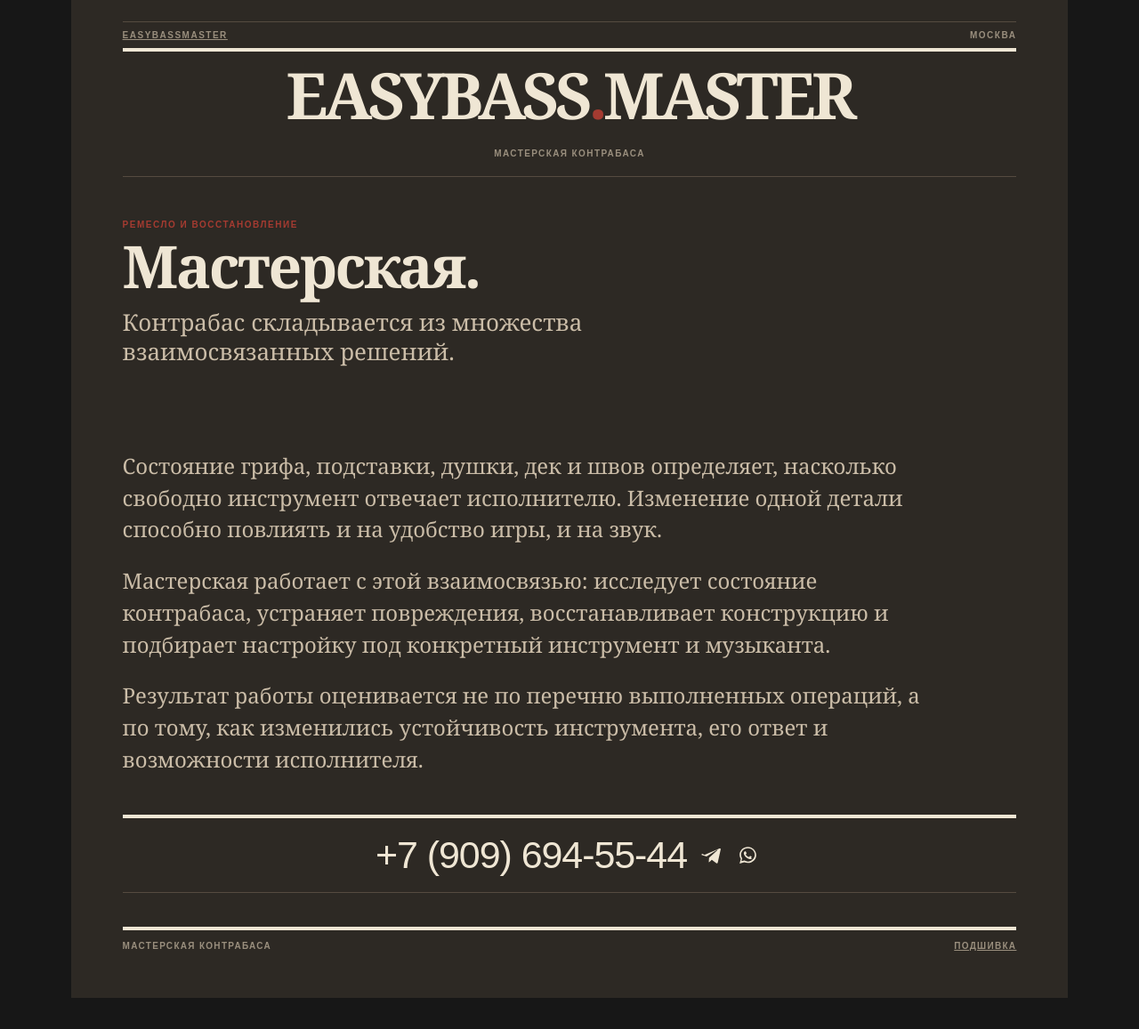
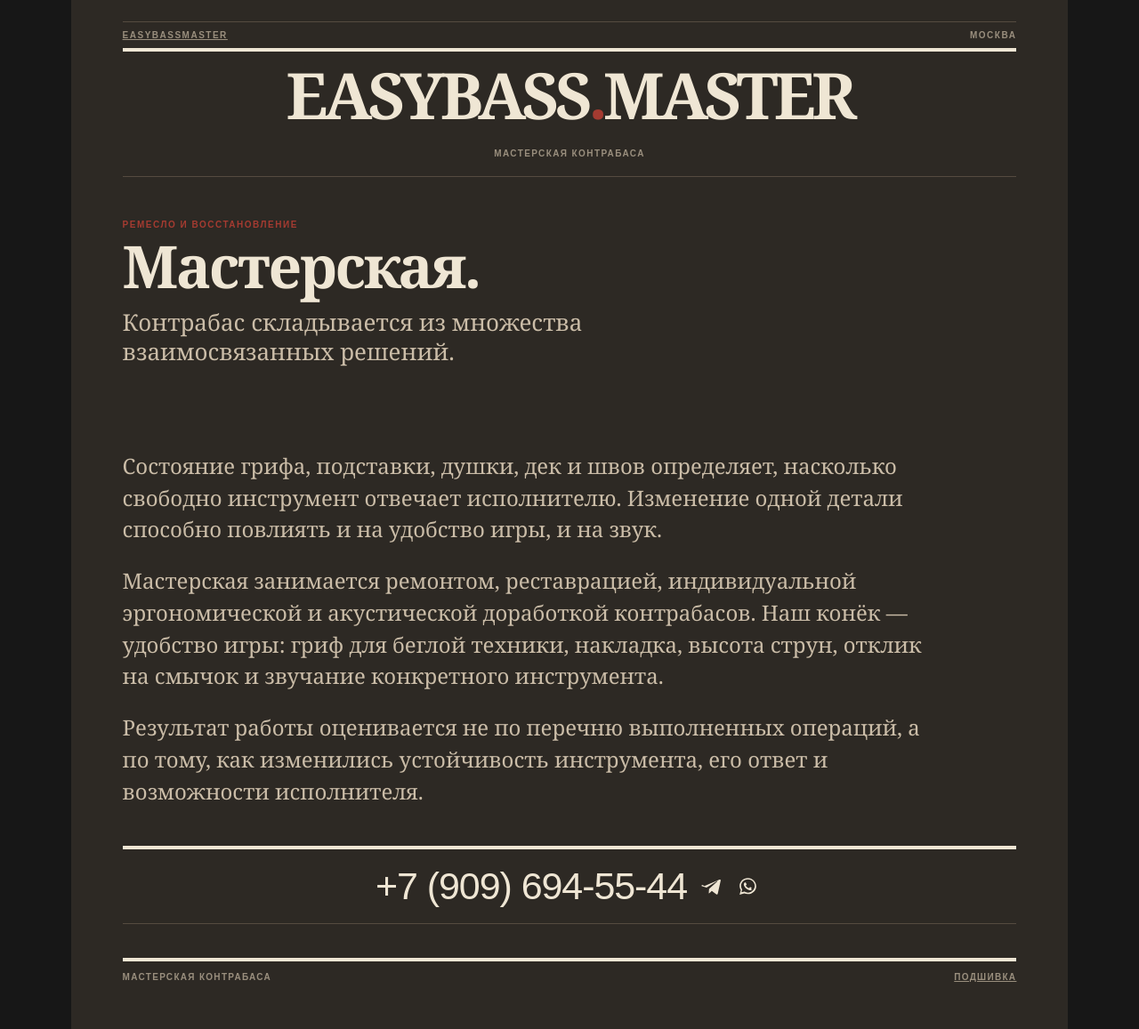
Before and after one commit to OntosLive/EasyBass.Master, a Jekyll site: the page workshop/index.html, which Jekyll copies as it is, in a window 1280 px wide. Shown: the whole page at 89% size. Built offline with Jekyll 4.4.1, drawn with Linux system fonts in a browser that asks for light colours; before the commit the page ends 1122 px from its top, so only the background shows below that.

Commit message:
Clarify real buying, rental, restoration and individual setup routes in institutional page

```diff
--- a/workshop/index.html
+++ b/workshop/index.html
@@ -1,4 +1,4 @@
-<!doctype html><html lang="ru"><head><meta charset="utf-8"><meta name="viewport" content="width=device-width,initial-scale=1"><title>Мастерская · EasyBassMaster</title><meta name="description" content="Контрабас складывается из множества взаимосвязанных решений. Мастерская контрабаса, Москва."><link rel="stylesheet" href="../styles.css"></head><body class="new-master"><div class="rule"></div><div class="meta"><a href="../">EASYBASSMASTER</a><span>МОСКВА</span></div><header class="mast"><div class="mastline"><h1>EASYBASS<span>.</span>MASTER</h1><small>Мастерская контрабаса</small></div></header><main><section class="issue master-lead"><p class="issue-kicker">РЕМЕСЛО И ВОССТАНОВЛЕНИЕ</p><h2>Мастерская.</h2><p class="deck">Контрабас складывается из множества взаимосвязанных решений.</p></section><section class="master-text"><p>Состояние грифа, подставки, душки, дек и швов определяет, насколько свободно инструмент отвечает исполнителю. Изменение одной детали способно повлиять и на удобство игры, и на звук.</p><p>Мастерская работает с этой взаимосвязью: исследует состояние контрабаса, устраняет повреждения, восстанавливает конструкцию и подбирает настройку под конкретный инструмент и музыканта.</p><p>Результат работы оценивается не по перечню выполненных операций, а по тому, как изменились устойчивость инструмента, его ответ и возможности исполнителя.</p></section><section class="contact-block" aria-label="Контакт">
+<!doctype html><html lang="ru"><head><meta charset="utf-8"><meta name="viewport" content="width=device-width,initial-scale=1"><title>Мастерская · EasyBassMaster</title><meta name="description" content="Контрабас складывается из множества взаимосвязанных решений. Мастерская контрабаса, Москва."><link rel="stylesheet" href="../styles.css"></head><body class="new-master"><div class="rule"></div><div class="meta"><a href="../">EASYBASSMASTER</a><span>МОСКВА</span></div><header class="mast"><div class="mastline"><h1>EASYBASS<span>.</span>MASTER</h1><small>Мастерская контрабаса</small></div></header><main><section class="issue master-lead"><p class="issue-kicker">РЕМЕСЛО И ВОССТАНОВЛЕНИЕ</p><h2>Мастерская.</h2><p class="deck">Контрабас складывается из множества взаимосвязанных решений.</p></section><section class="master-text"><p>Состояние грифа, подставки, душки, дек и швов определяет, насколько свободно инструмент отвечает исполнителю. Изменение одной детали способно повлиять и на удобство игры, и на звук.</p><p>Мастерская занимается ремонтом, реставрацией, индивидуальной эргономической и акустической доработкой контрабасов. Наш конёк — удобство игры: гриф для беглой техники, накладка, высота струн, отклик на смычок и звучание конкретного инструмента.</p><p>Результат работы оценивается не по перечню выполненных операций, а по тому, как изменились устойчивость инструмента, его ответ и возможности исполнителя.</p></section><section class="contact-block" aria-label="Контакт">
       <div class="contact">
         <a class="contact-phone" href="tel:+79096945544" aria-label="Позвонить +7 (909) 694-55-44">+7 (909) 694-55-44</a>
         <div class="contact-icons" aria-label="Мессенджеры">
```
